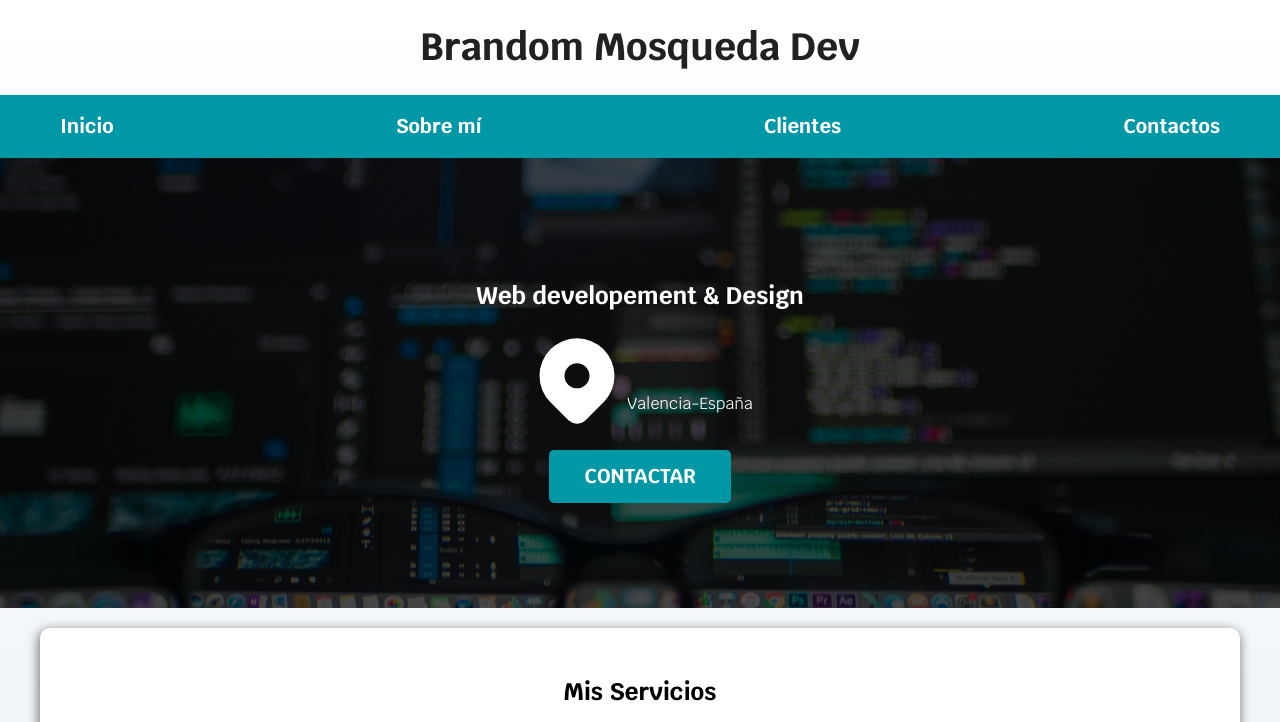
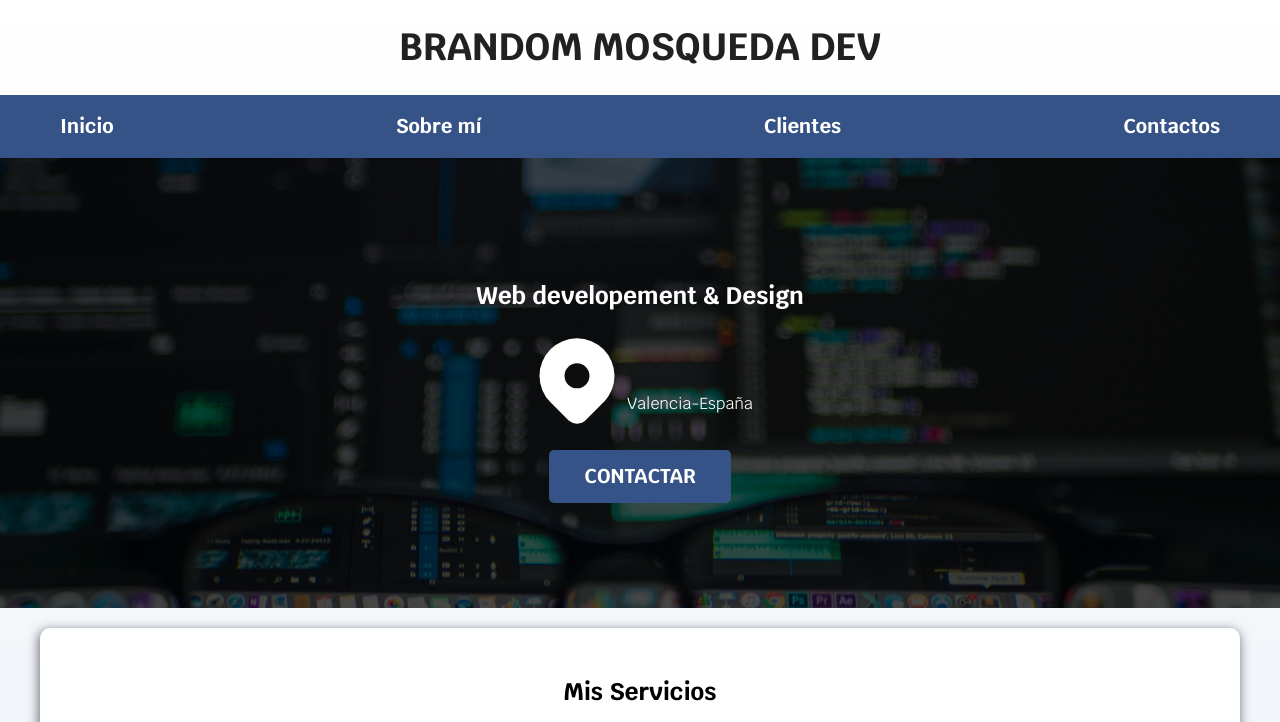
Before and after one commit to Brandom93/Project1, a plain HTML site: page index.html in a window 1280 px wide. Shown: the top 722 px of the page. Drawn offline with Linux system fonts and the light colour scheme.

Commit message:
Cambio de color

```diff
--- a/css/styles.css
+++ b/css/styles.css
@@ -3,7 +3,8 @@
     --blanco: #ffffff;
     --oscuro: #212121;
     --primario: #FFC107;
-    --secundario: #0097a7;
+    /* --secundario: #0097a7; */
+    --secundario: #355387;
     --gris: #757575;
     --grisClaro: #DFE9F3;
 }
@@ -13,12 +14,6 @@ html {
     font-size: 62.5%;
     box-sizing: border-box;
     scroll-snap-type: y mandatory;
-}
-.servicios,
-.navegacion-principal,
-.formulario {
-    scroll-snap-align: center;
-    scroll-snap-stop: always;
 }
 
 
@@ -34,6 +29,7 @@ body {
     text-align: center;
     font-size: 3.8rem;
     color: var(--oscuro);
+    text-transform: uppercase;
 }
 .boton{
     background-color: var(--secundario);
```
